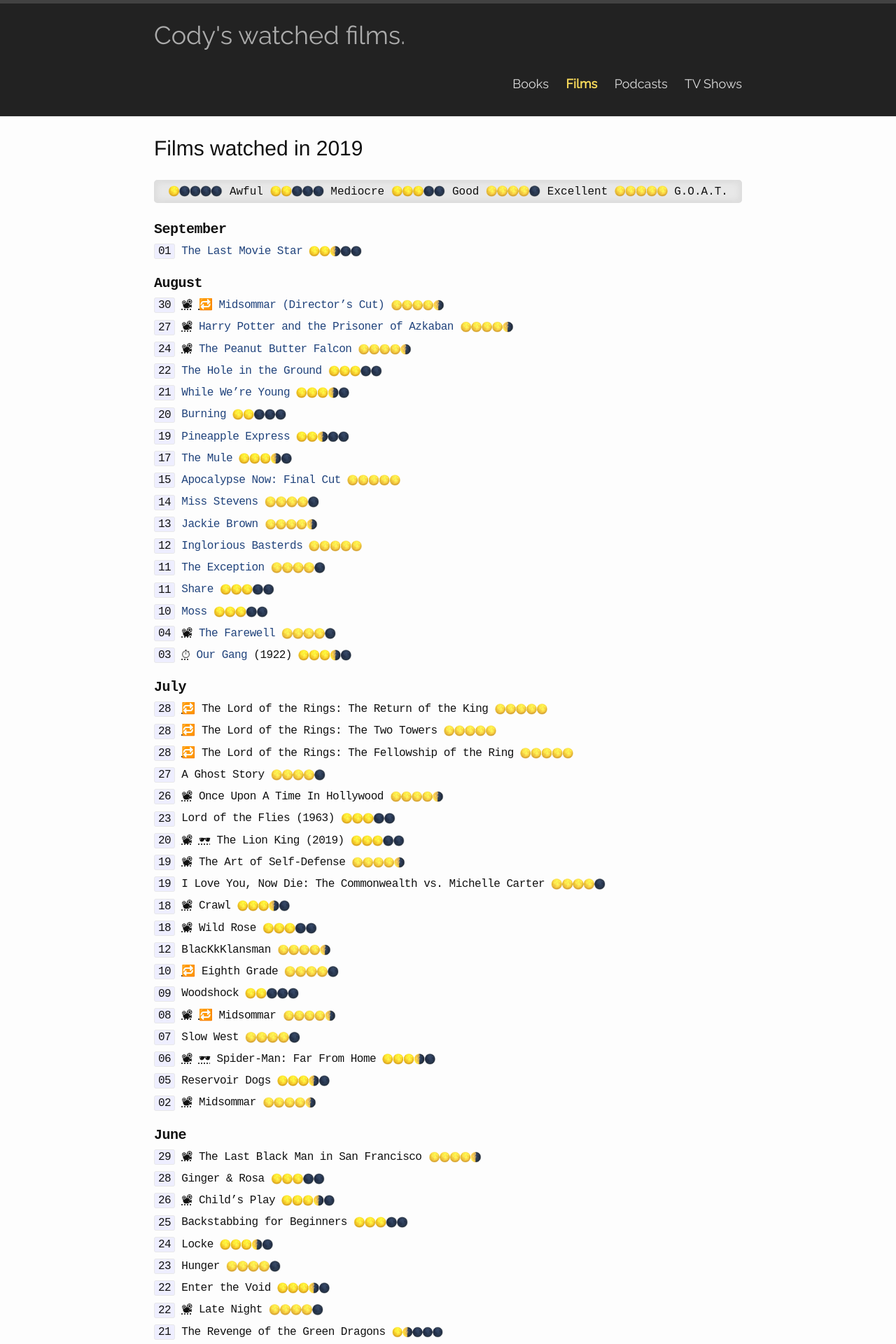
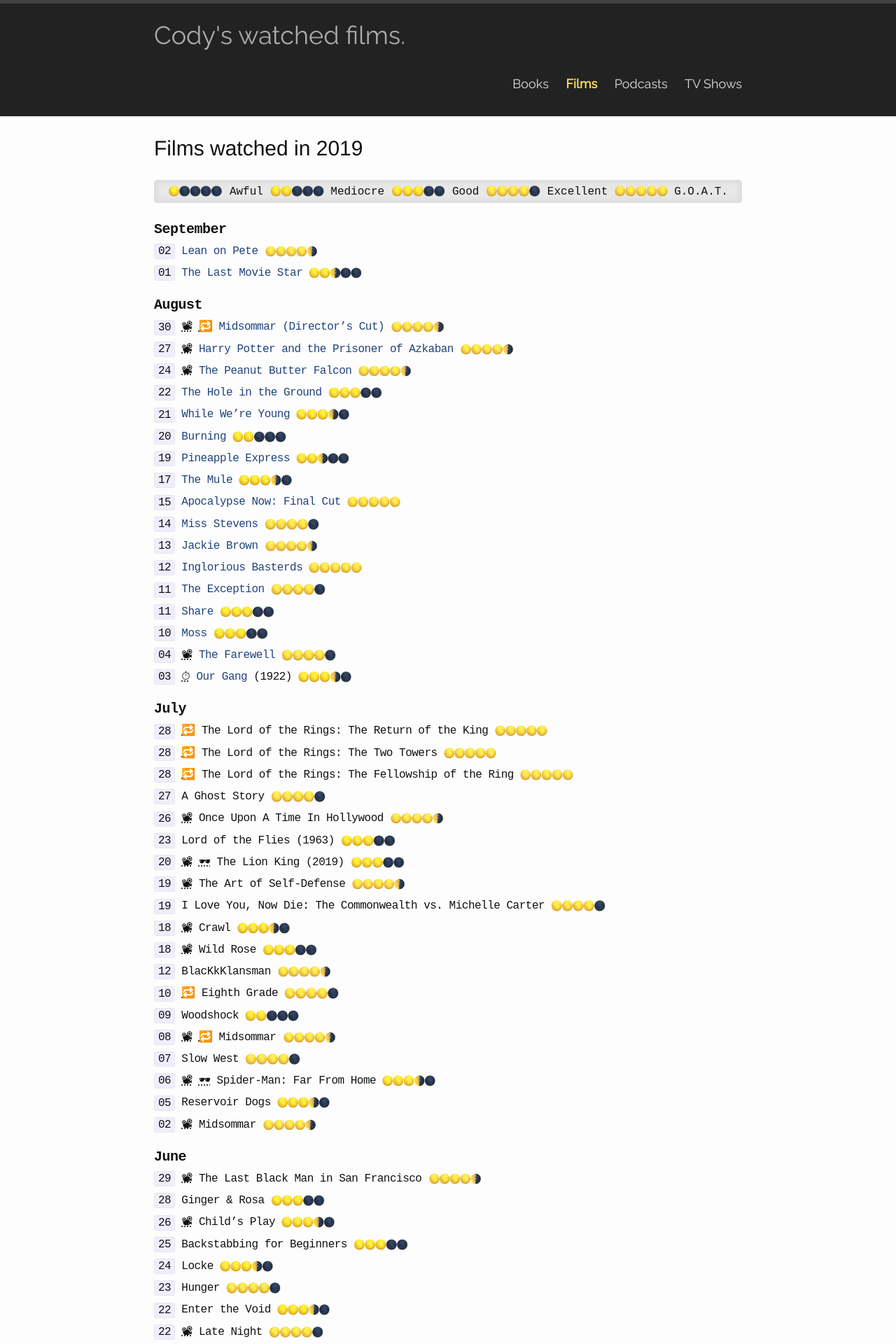
Before and after one commit to codydalerodgers/personal-blog, a Jekyll site: the page built from _films/2019.md, in a window 1280 px wide. Shown: the top 1920 px of the page at 70% size. Built offline with Jekyll 4.4.1, drawn with Linux system fonts in a browser that asks for light colours.

Commit message:
lean on pete

```diff
--- a/_films/2019.md
+++ b/_films/2019.md
@@ -4,6 +4,8 @@
 title: Films watched in 2019
 ---
 ## September
+`02` [Lean on Pete](https://www.imdb.com/title/tt5340300/) {{ site.fourhalf }}
+
 `01` [The Last Movie Star](https://www.imdb.com/title/tt5836316/) {{ site.twohalf }}
 
 ## August
```
